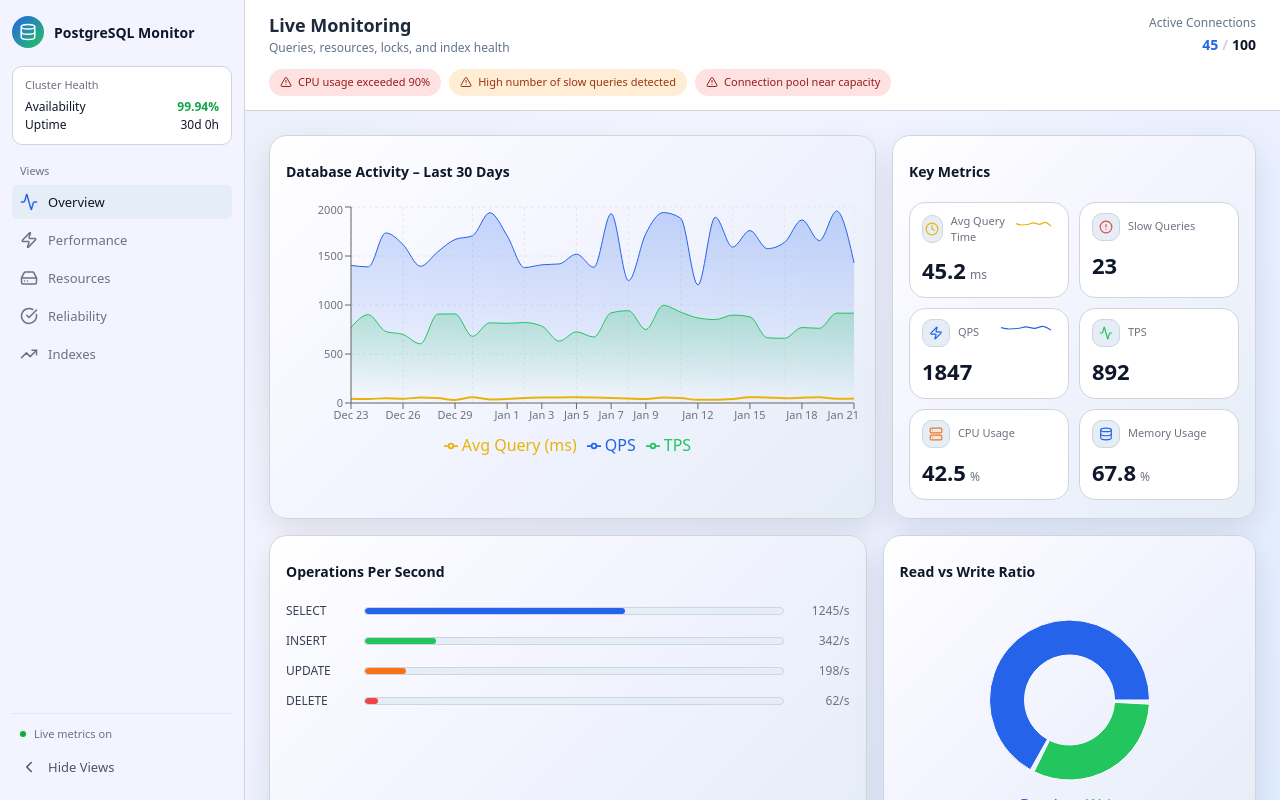
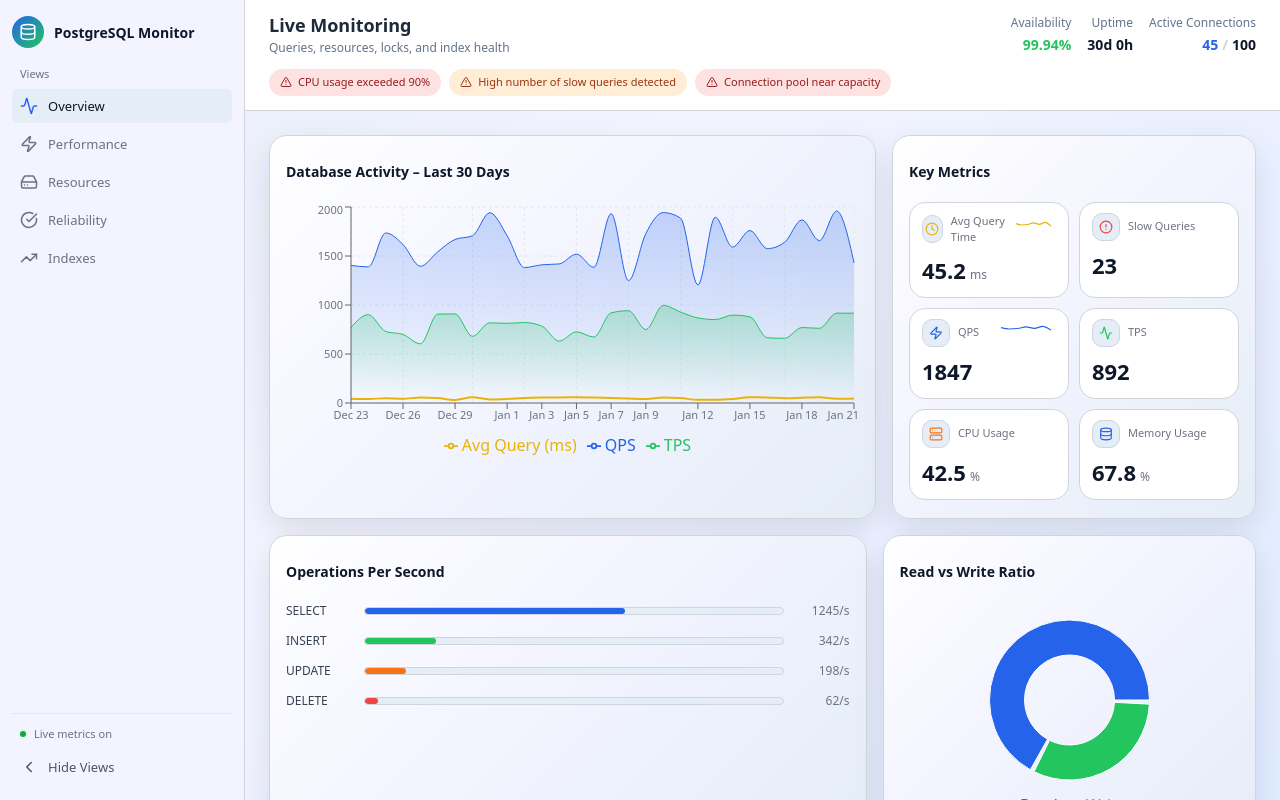
Before and after one commit to DilipViharika/pg-monitor-dashboard, a React (Vite) app: page / in a window 1280 px wide. Built offline with nearby package versions, Linux system fonts and the light colour scheme.

Commit message:
Refactor PostgreSQLMonitor component: streamline sidebar metrics display and enhance layout for better visibility

```diff
--- a/src/PostgreSQLMonitor.jsx
+++ b/src/PostgreSQLMonitor.jsx
@@ -1241,35 +1241,6 @@ const PostgreSQLMonitor = () => {
           )}
         </div>
 
-        {!sidebarCollapsed && (
-          <div
-            style={{
-              padding: '10px 12px',
-              borderRadius: 10,
-              background: '#ffffff',
-              border: '1px solid #d1d5db'
-            }}
-          >
-            <div style={{ fontSize: 11, color: '#6b7280', marginBottom: 4 }}>
-              Cluster Health
-            </div>
-            <div
-              style={{ display: 'flex', justifyContent: 'space-between', fontSize: 12 }}
-            >
-              <span>Availability</span>
-              <span style={{ color: '#16a34a', fontWeight: 600 }}>
-                {metrics.availability}%
-              </span>
-            </div>
-            <div
-              style={{ display: 'flex', justifyContent: 'space-between', fontSize: 12 }}
-            >
-              <span>Uptime</span>
-              <span>{formatUptime(metrics.uptime)}</span>
-            </div>
-          </div>
-        )}
-
         <div>
           {!sidebarCollapsed && (
             <div style={{ fontSize: 11, color: '#6b7280', marginBottom: 6, paddingLeft: 8 }}>Views</div>
@@ -1418,16 +1389,34 @@ const PostgreSQLMonitor = () => {
               </div>
             </div>
             <div style={{ textAlign: 'right', fontSize: 12 }}>
-              <div style={{ color: '#64748b', marginBottom: 2 }}>Active Connections</div>
-              <div style={{ fontWeight: 600, fontSize: 14 }}>
-                <span style={{ color: PRIMARY_BLUE }}>{metrics.activeConnections}</span>
-                <span style={{ color: '#cbd5e1', margin: '0 4px' }}>/</span>
-                {metrics.maxConnections}
+              <div style={{ display: 'flex', gap: 16 }}>
+                <div>
+                  <div style={{ color: '#64748b', marginBottom: 2 }}>Availability</div>
+                  <div style={{ fontWeight: 600, fontSize: 14, color: PRIMARY_GREEN }}>
+                    {metrics.availability}%
+                  </div>
+                </div>
+                <div>
+                  <div style={{ color: '#64748b', marginBottom: 2 }}>Uptime</div>
+                  <div style={{ fontWeight: 600, fontSize: 14 }}>
+                    {formatUptime(metrics.uptime)}
+                  </div>
+                </div>
+                <div>
+                  <div style={{ color: '#64748b', marginBottom: 2 }}>Active Connections</div>
+                  <div style={{ fontWeight: 600, fontSize: 14 }}>
+                    <span style={{ color: PRIMARY_BLUE }}>{metrics.activeConnections}</span>
+                    <span style={{ color: '#cbd5e1', margin: '0 4px' }}>/</span>
+                    {metrics.maxConnections}
+                  </div>
+                </div>
               </div>
             </div>
           </div>
 
-          <div style={{ display: 'flex', gap: 8, overflowX: 'auto', paddingBottom: 2 }}>
+          <div
+            style={{ display: 'flex', gap: 8, overflowX: 'auto', paddingBottom: 2 }}
+          >
             {recentAlerts.slice(0, 3).map((alert, idx) => (
               <div
                 key={idx}
```
